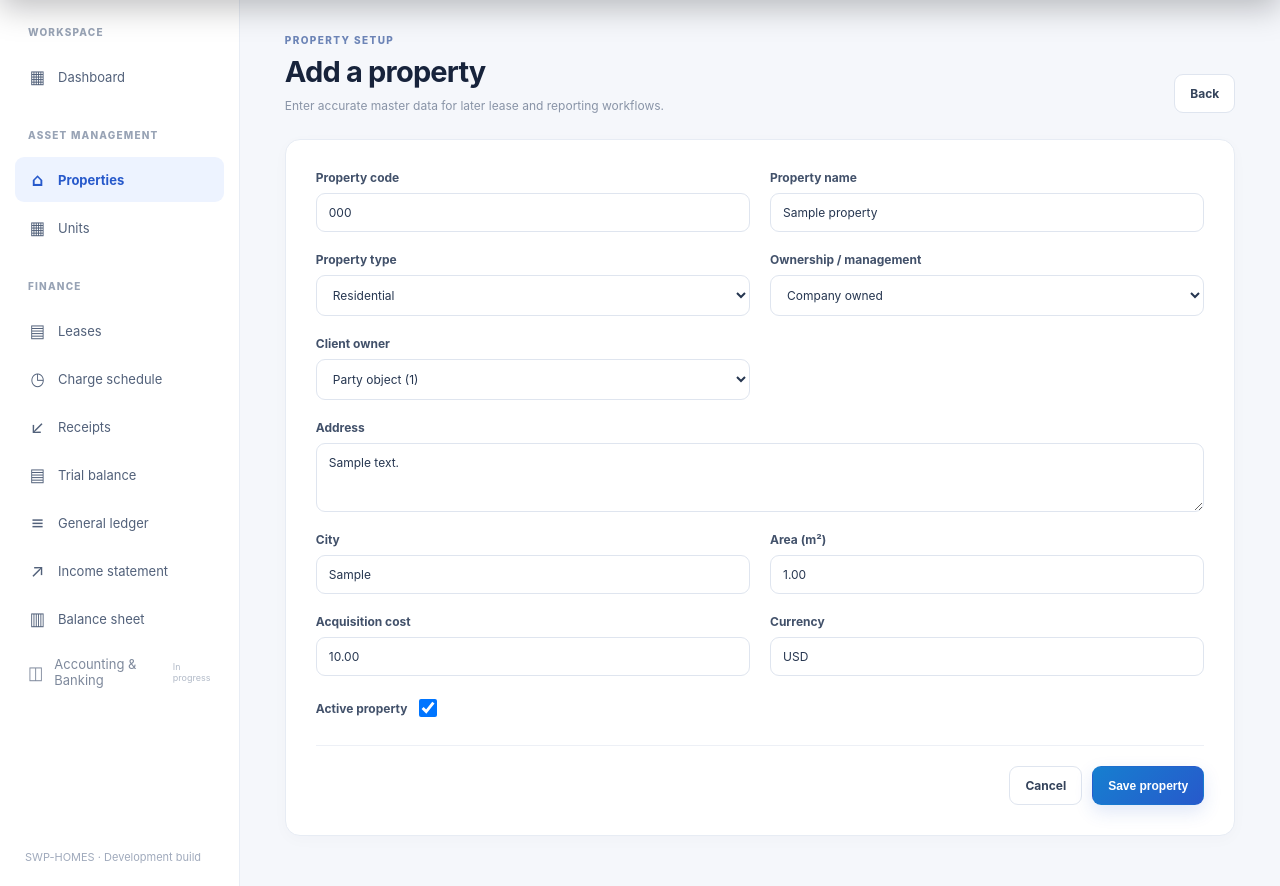
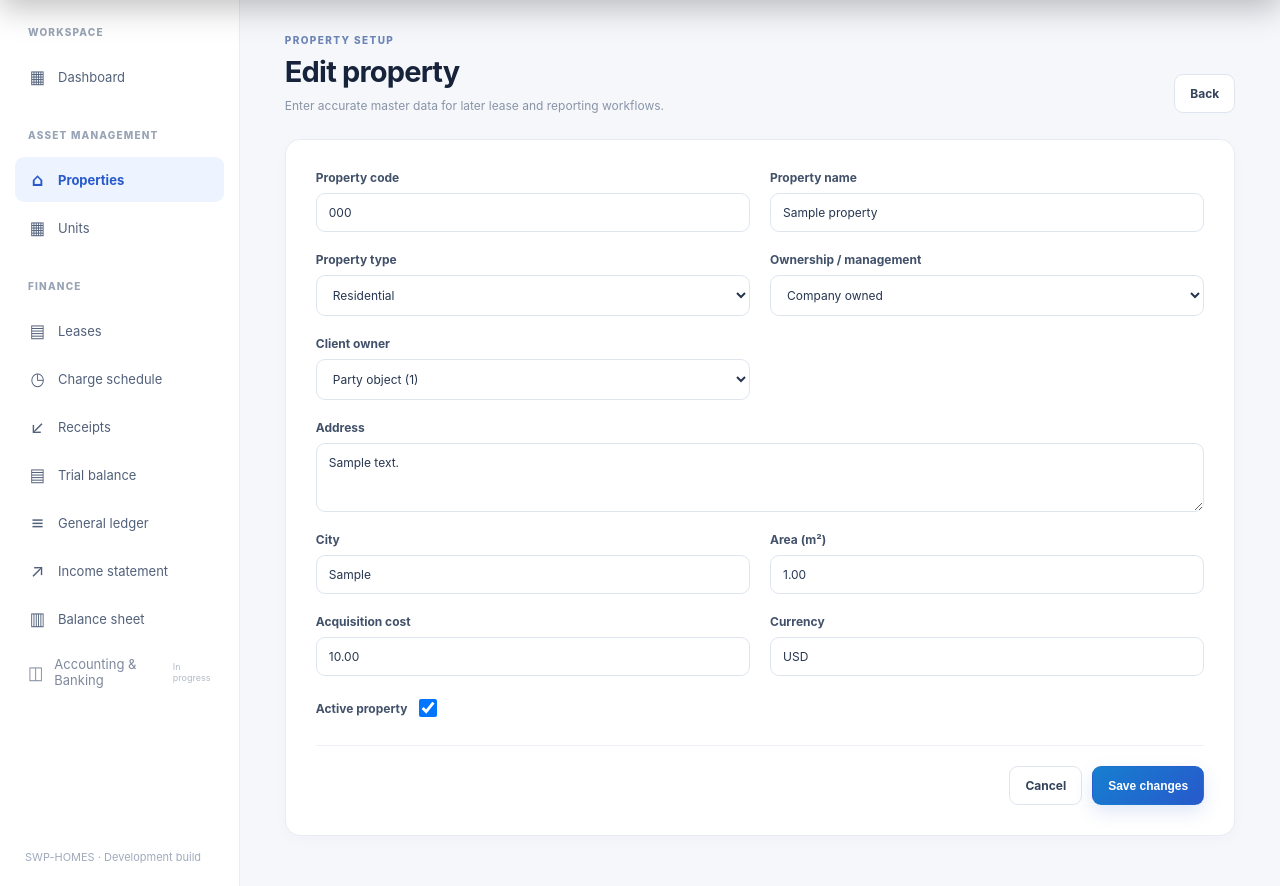
Before and after one commit to cpaswp/swp-homes, a Django app: page /properties/1/edit/ in a window 1280 px wide. Shown: the part 117-1003 px from the top of the page. Run offline with Django 5.2, Linux system fonts and the light colour scheme; a user stored in the database is signed in; tables that the repository leaves empty hold one stand-in row (values such as "Sample post"); grey boxes marked "Sample" are stand-in pictures.

Commit message:
Support property edit form labels

```diff
--- a/templates/core/property_form.html
+++ b/templates/core/property_form.html
@@ -1,9 +1,9 @@
 {% extends 'core/base.html' %}
 {% block title %}{% if language == 'ar' %}إضافة عقار · SWP-HOMES{% else %}Add property · SWP-HOMES{% endif %}{% endblock %}
 {% block content %}
-<div class="page-heading"><div><div class="eyebrow">PROPERTY SETUP</div><h1>{% if language == 'ar' %}إضافة عقار جديد{% else %}Add a property{% endif %}</h1><p>{% if language == 'ar' %}أدخل البيانات الأساسية بدقة؛ ستستخدم لاحقًا في العقود والتقارير.{% else %}Enter accurate master data for later lease and reporting workflows.{% endif %}</p></div><a class="secondary-action" href="{% url 'property_list' %}">{% if language == 'ar' %}رجوع{% else %}Back{% endif %}</a></div>
+<div class="page-heading"><div><div class="eyebrow">PROPERTY SETUP</div><h1>{% if editing %}{% if language == 'ar' %}تعديل العقار{% else %}Edit property{% endif %}{% else %}{% if language == 'ar' %}إضافة عقار جديد{% else %}Add a property{% endif %}{% endif %}</h1><p>{% if language == 'ar' %}أدخل البيانات الأساسية بدقة؛ ستستخدم لاحقًا في العقود والتقارير.{% else %}Enter accurate master data for later lease and reporting workflows.{% endif %}</p></div><a class="secondary-action" href="{% url 'property_list' %}">{% if language == 'ar' %}رجوع{% else %}Back{% endif %}</a></div>
 <form method="post" class="form-panel">{% csrf_token %}
 {% if form.non_field_errors %}<div class="form-error">{{ form.non_field_errors }}</div>{% endif %}
 <div class="form-grid">{% for field in form %}<div class="field-wrap {% if field.name == 'address' %}field-wide{% endif %}"><label for="{{ field.id_for_label }}">{{ field.label }}</label>{{ field }}{% if field.help_text %}<small>{{ field.help_text }}</small>{% endif %}{% for error in field.errors %}<small class="field-error">{{ error }}</small>{% endfor %}</div>{% endfor %}</div>
-<div class="form-actions"><a class="secondary-action" href="{% url 'property_list' %}">{% if language == 'ar' %}إلغاء{% else %}Cancel{% endif %}</a><button class="primary-action" type="submit">{% if language == 'ar' %}حفظ العقار{% else %}Save property{% endif %}</button></div></form>
+<div class="form-actions"><a class="secondary-action" href="{% url 'property_list' %}">{% if language == 'ar' %}إلغاء{% else %}Cancel{% endif %}</a><button class="primary-action" type="submit">{% if editing %}{% if language == 'ar' %}حفظ التعديلات{% else %}Save changes{% endif %}{% else %}{% if language == 'ar' %}حفظ العقار{% else %}Save property{% endif %}{% endif %}</button></div></form>
 {% endblock %}
```
